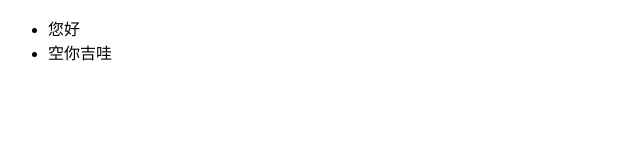
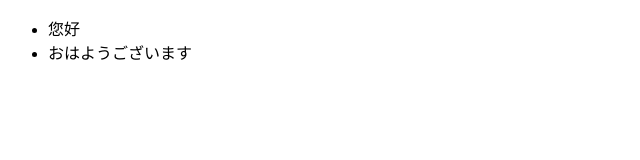
Before and after one commit to connienjoy/newGitTest, a plain HTML site: page index2.html in a window 1280 px wide. Shown: the full height of the page, 0-640 px from the left. Drawn offline with Linux system fonts and the light colour scheme.

Commit message:
modified index2.hmtl

```diff
--- a/index2.html
+++ b/index2.html
@@ -13,7 +13,7 @@
     <div>
         <ul>
             <li>您好</li>
-            <li>空你吉哇</li>
+            <li>おはようございます</li>
         </ul>
     </div>
 
```
